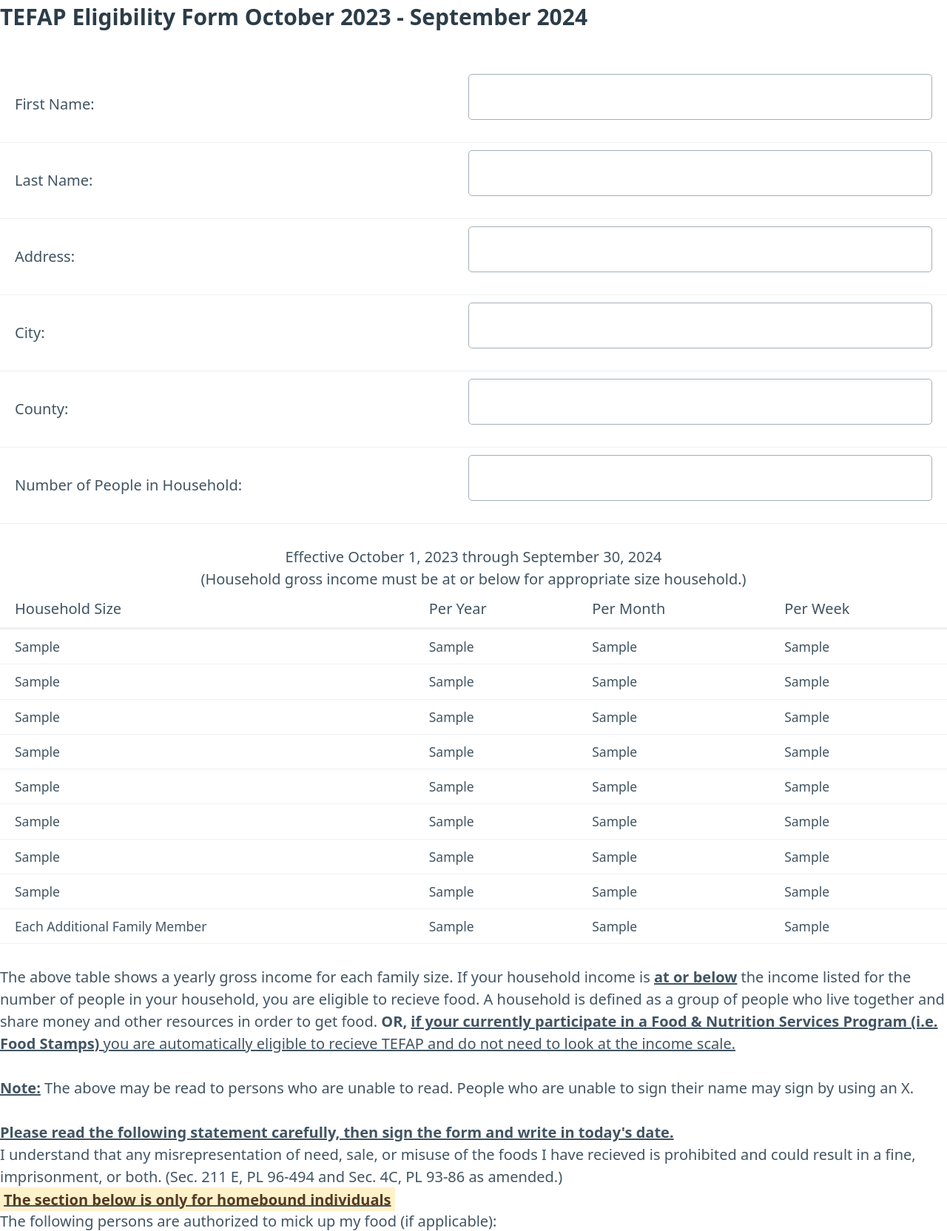
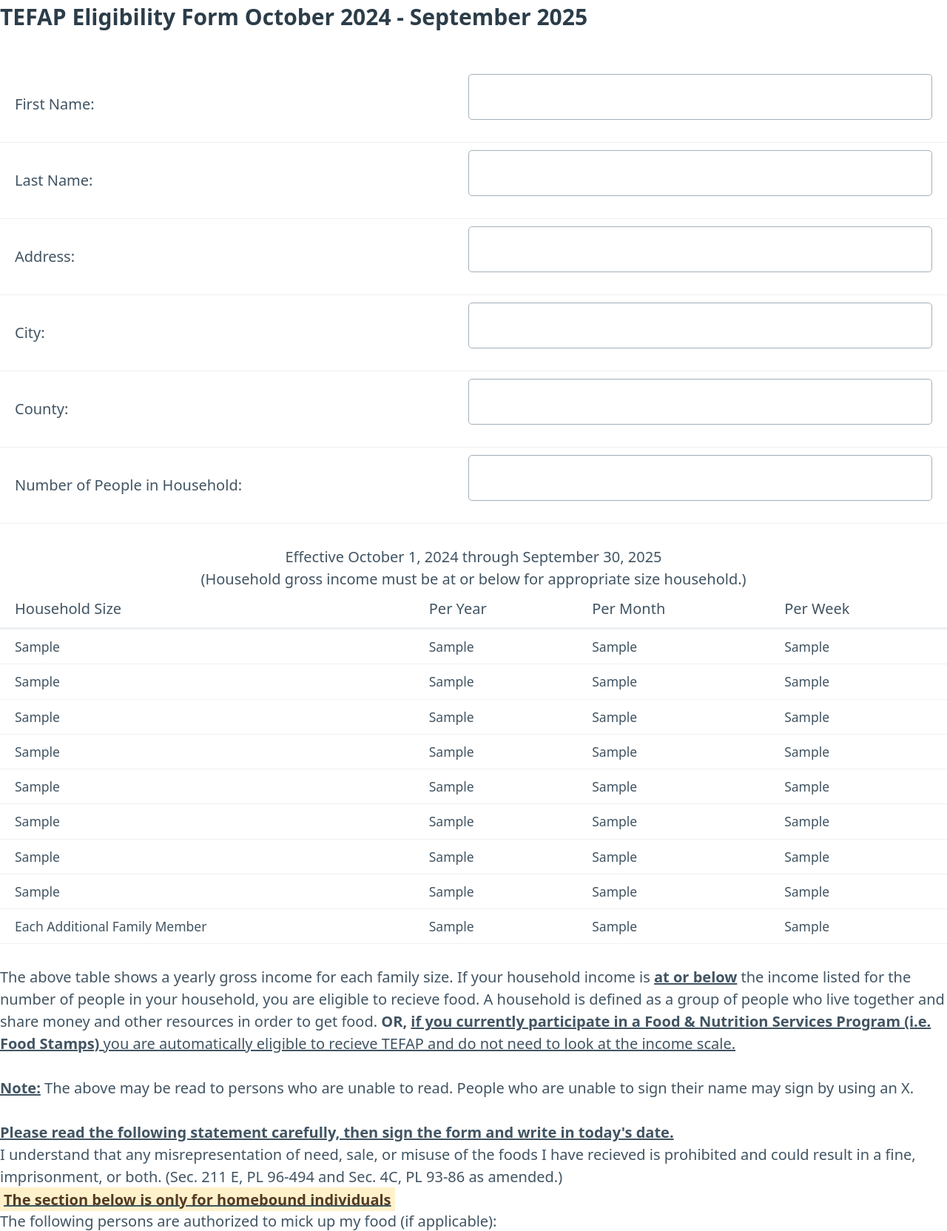
Before and after one commit to point-church-food-pantry/guestbook, a Django app: template guestbook_sign_in/templates/create_new_english.html in a window 1280 px wide. Shown: the part 70-1734 px from the top of the page at 74% size. Run offline with Django 4.2, Linux system fonts and the light colour scheme; the template is opened without the code that fills it: most values are stand-ins (such as "Sample title", 1, 10 or a date in 2020); form fields are guessed from the names that the template uses.

Commit message:
Add files via upload

```diff
--- a/guestbook_sign_in/templates/create_new_english.html
+++ b/guestbook_sign_in/templates/create_new_english.html
@@ -21,7 +21,7 @@
                 <li><a href="{% url 'generate_report' %}">Generate Report</a></li>
             </ul>
         </nav>
-        <h3>TEFAP Eligibility Form October 2023 - September 2024</h3>
+        <h3>TEFAP Eligibility Form October 2024 - September 2025</h3>
         {{ form.media }}
         <form action="" method="post">
         {% csrf_token %}
@@ -54,7 +54,7 @@
             </tbody>
         </table>
         <div style="text-align:center">
-        Effective October 1, 2023 through September 30, 2024 <br>
+        Effective October 1, 2024 through September 30, 2025 <br>
         (Household gross income must be at or below for appropriate size household.)
         </div>
         <table>
@@ -126,7 +126,7 @@
 
         <p>The above table shows a yearly gross income for each family size. If your household income is <b><u>at or below</b></u> the income listed for
         the number of people in your household, you are eligible to recieve food. A household is defined as a group of people who live together and share
-        money and other resources in order to get food. <b>OR, <u>if your currently participate in a Food & Nutrition Services Program (i.e. Food Stamps)
+        money and other resources in order to get food. <b>OR, <u>if you currently participate in a Food & Nutrition Services Program (i.e. Food Stamps)
         </b> you are automatically eligible to recieve TEFAP and do not need to look at the income scale. </u></p>
 
         <p><b><u>Note:</b></u> The above may be read to persons who are unable to read. People who are unable to sign their name may sign by using an X.</p>
@@ -167,12 +167,14 @@
         administers the program or USDA's TARGET Center at (202) 720-2600 (voice and TTY) or contact USDA through the Federal Relay Service at (800) 877-8339.</p>
 
         <p>To file a program discrimination complaint, a Complainant should complete a <u>Form AD-3027</u>, USDA Program Discrimination Complaint Form which can
-        be obtained online at: <u>https://www.usda.gov/sites/default/files/documents/USDA-OASCR%20P-Complaint-Form-0508-0002-508-11-28-17Fax2Mail.pdf</u>,
+        be obtained online at: <u>https://www.usda.gov/sites/default/files/documents/ad-3027.pdf</u>,
         from any USDA office, by calling (866) 632-9992, or by writing a letter addressed to USDA. The letter must contain the complainant's name, address,
         telephone number, and a written description of the alleged discriminatory action in sufficient detail to inform the Assistant Secretary for Civil Rights
-        (ASCR) about the nature and date of an alleged civil rights violation. The completed AD-3027 form or letter must be submitted to USDA by: 1. <b>mail:</b>
-        U.S. Department of Agriculture, Office of the Assistant Secretary for Civil Rights, 1400 Independence Avenue, SW, Washington, D.C. 20250-9410; or 2.
-        <b>fax:</b> (833) 256-1665 or (202) 690-7442; or 3. <b>email:</b> <u>program.intake@usda.gov</u> This institution is an equal opportunity provider. </p>
+        (ASCR) about the nature and date of an alleged civil rights violation. The completed AD-3027 form or letter must be submitted to USDA by: 1.) mail: U.S.
+        Department of Agriculture Office of the Assistant Secretary for Civil Rights, 1400 Independence Avenue, SW Washington, D.C. 20250-9410; or 2.) fax:
+        (833) 256-1665 or (202) 690-7442; or 3.) email: Program.Intake@usda.gov.</p>
+
+        <p>This institution is an equal opportunity provider.</p>
 
         <table>
             <tbody>
```
